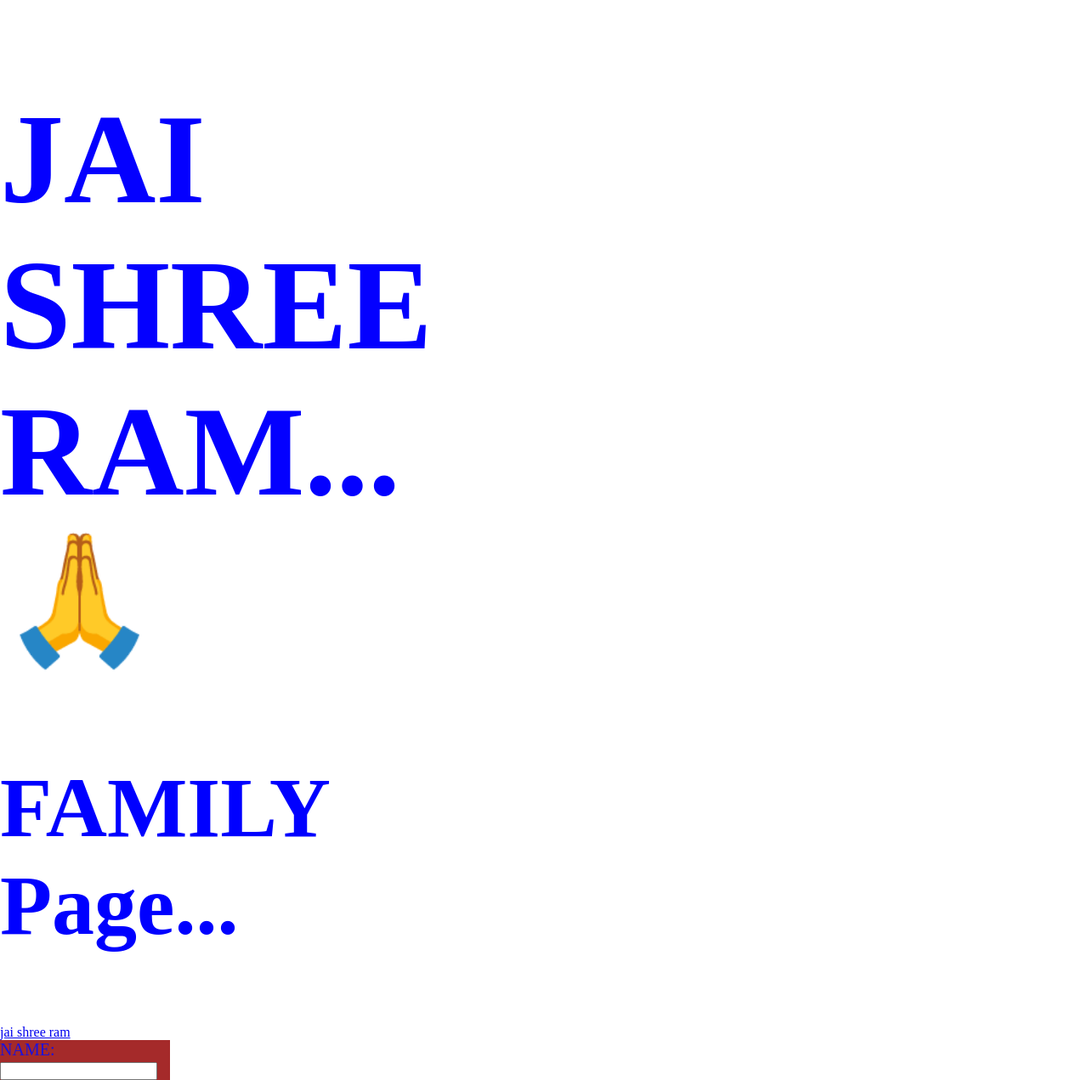
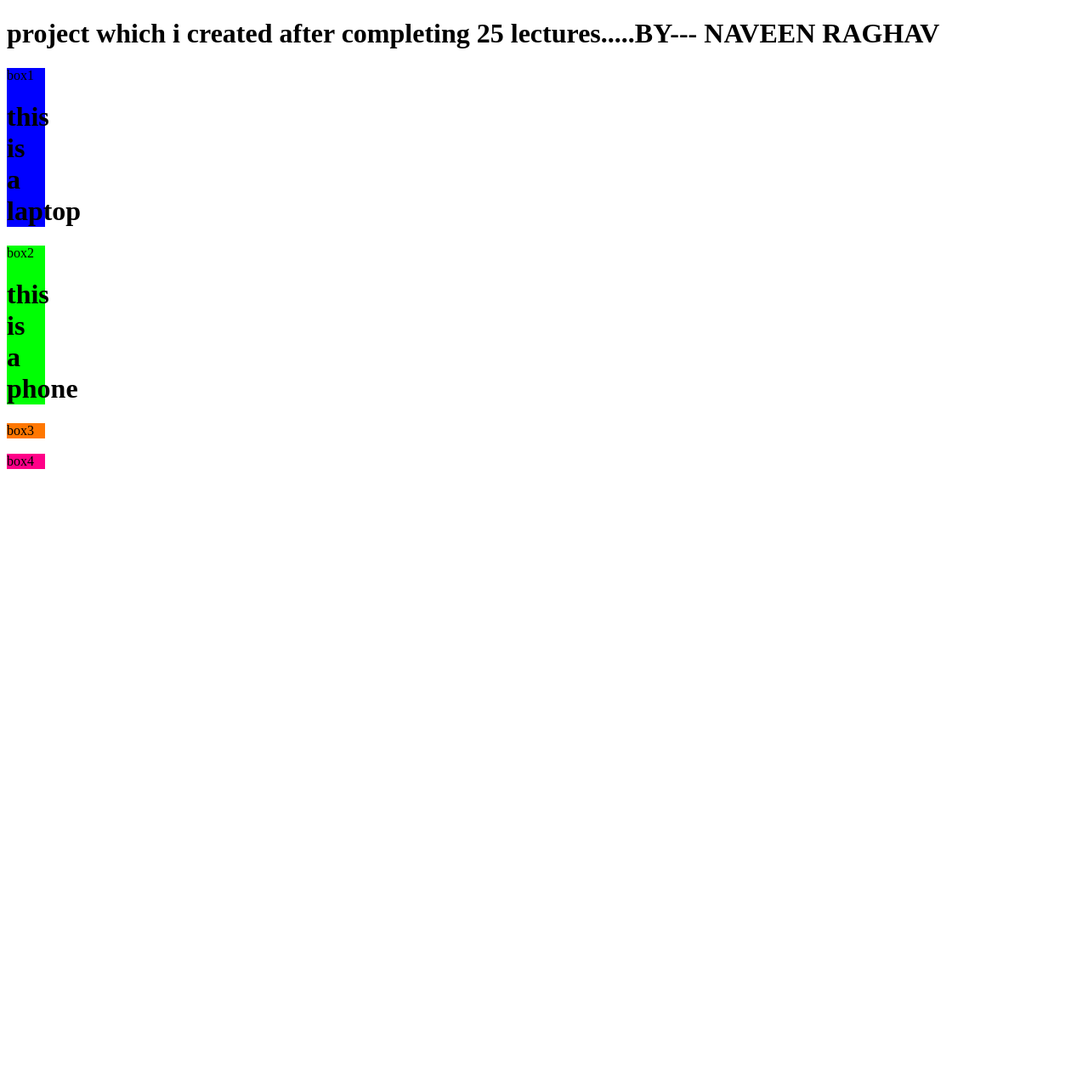
Before and after one commit to NaveenRaghav1/WEB_development......., a website: page project1.html in a window 1280 px wide. Shown: the whole page at 85% size. After the commit the page ends 800 px from the top, so only its background shows below. Drawn offline with Linux system fonts and the light colour scheme.

Commit message:
Add files via upload

```diff
--- a/project1.html
+++ b/project1.html
@@ -2,56 +2,50 @@
 <html lang="en">
 <head>
     <meta charset="UTF-8">
-    <meta http-equiv="X-UA-Compatible" content="IE=edge">
     <meta name="viewport" content="width=device-width, initial-scale=1.0">
-    <title>project1</title>
-    <link rel="stylesheet" href="style.css">
+    <title>PROJECT</title>
     <style>
-    body{
-        margin: 0px;
-        padding:0px;
-        <!-- background: url('img/hanuman\ ji.jpeg'); -->
-        <!-- background: url('img/krishna\ \(1\).jpg'); -->
-        <!-- background-image: url('img/krishna\ \(8\).jpg');  -->
-        <!-- background:url('img/krishna\ \(9\).jpg')cover; -->
-        background: url('img/krishna\ \(10\).jpg');
-        height:400px;
-        width:400px;
+        .box1{
+            background-color: blue;
+            width: 45px;
+            color-scheme: red;
+
         }
-    h1{
-        COLOR:rgb(4, 0, 255);
-        font-size: 150px;
-        /*display:inline-block;*/
+        .box2{
+            background-color: rgb(0, 255, 4);
+            width: 45px;
+            color-scheme: red;
+
         }
-    h2{
-        color:blue;
-        font-size: 100px;
+        .box3{
+            background-color: rgb(255, 119, 0);
+            width: 45px;
+            color-scheme: red;
+            border: 5px rgb(6, 6, 6);
+
         }
-    form{
-color: rgb(27, 17, 221);
-background-color: brown;
-border: 100px;
-width:200px;
-font-size:20px;
-size: 100px;
+        .box4{
+            background-color: rgb(255, 0, 136);
+            width: 45px;
+            color-scheme: red;
+            border: 10cap;
         }
     </style>
 </head>
 <body>
-    <h1>JAI SHREE RAM...🙏</h1>
-    <h2>FAMILY Page...</h2>
-<a href="https://wallpapercave.com/wp/wp2787261.jpg">jai shree ram</a>
-<form>
-    <div>
-        NAME:<input type="text" enter your name please>
+    <H1>
+        project which i created after completing 25 lectures.....BY--- NAVEEN RAGHAV
+    </H1>
+<div class="box1">box1
+    <h1>this is a laptop</h1>
 </div>
-</form>
-
-
-
-
-
-
+<div class="box2">box2
+    <h1>this is a phone</h1>
+</div>
+<div class="box3">box3
+    <h3></h3>
+</div>
+<div class="box4">box4</div>
 
 </body>
 </html>
```
Lines whose indentation alone changed are shown as unchanged.
